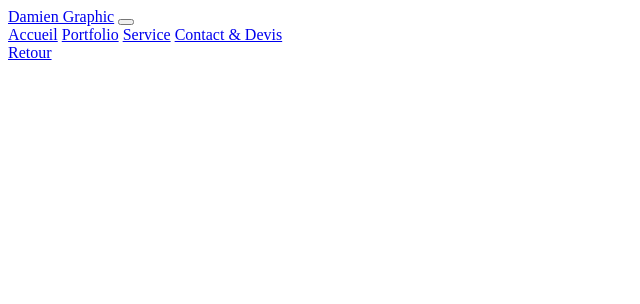
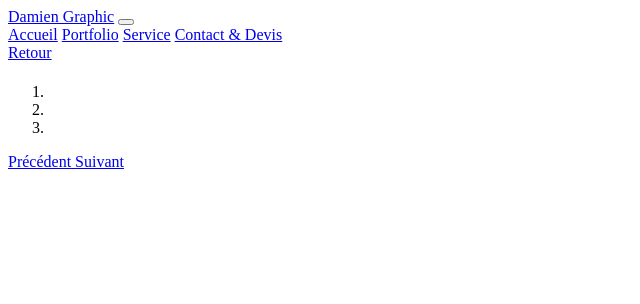
Before and after one commit to Koyuki13/Damien-Graphic, a Symfony app: template templates/projet/detail.html.twig in a window 1280 px wide. Shown: the top 304 px of the page, without its empty margins (0-640 px from the left). Run offline with Twig, Linux system fonts and the light colour scheme; the template is opened without the code that fills it, so the values that code supplies are empty; some libraries are stand-ins or nearby versions.

Commit message:
add carrousel in detail projet

```diff
--- a/assets/scss/app.scss
+++ b/assets/scss/app.scss
@@ -4,6 +4,8 @@
 @import "flash";
 @import "service";
 @import "call_to_action";
+@import "projet";
+@import "detail_projet";
 
 @import "~bootstrap/scss/bootstrap";
 
--- a/templates/home/index.html.twig
+++ b/templates/home/index.html.twig
@@ -6,7 +6,7 @@
 {% block main %}
     <div class="home d-lg-flex">
         <div class="left col-12 col-lg-6 d-none d-md-block ">
-            <img src="{{ asset('uploads/images/unsplash.jpg') }}" alt="image de fond">
+            <img src="{{ asset('uploads/images/unsplash.jpg') }}" alt="image de fond" class="img-cover">
         </div>
         <div class="right col-12 col-lg-6">
             <div class="image-profile mt-5">
--- a/templates/projet/detail.html.twig
+++ b/templates/projet/detail.html.twig
@@ -1,6 +1,9 @@
 {% extends 'layout.html.twig' %}
+
 {% block title %}Detail{% endblock %}
+
 {% block main %}
+
    <div class="container">
       <a href="{{ path('projet') }}" class="btn btn-sm"><i class="fas fa-chevron-left"></i> Retour</a>
       <h1 class="text-center mt-4">{{ project.title }}</h1>
@@ -8,15 +11,29 @@
          <p>{{ project.description | raw }}</p>
       </div>
 
-      <div class="row row-cols-1 row-cols-md-3 g-4">
-         {% for image in project.images %}
-            <div class="col mb-3">
-               <div class="card p-2">
+      <div id="carouselExampleIndicators" class="carousel slide" data-ride="carousel">
+         <ol class="carousel-indicators">
+            <li data-target="#carouselExampleIndicators" data-slide-to="0" class="active"></li>
+            <li data-target="#carouselExampleIndicators" data-slide-to="1"></li>
+            <li data-target="#carouselExampleIndicators" data-slide-to="2"></li>
+         </ol>
+         <div class="carousel-inner">
+            {% for image in project.images %}
+               <div class="carousel-item {% if loop.index == 1 %} active {% endif %}">
                   <img src="{{ asset('uploads/images/' ~ image.image) | imagine_filter('sizeOne') }}"
-                       class="card-img" alt="...">
+                       class="d-block" alt="slide">
                </div>
-            </div>
-         {% endfor %}
+            {% endfor %}
+         </div>
+         <a class="carousel-control-prev" href="#carouselExampleIndicators" role="button" data-slide="prev">
+            <span class="carousel-control-prev-icon" aria-hidden="true"></span>
+            <span class="sr-only">Précédent</span>
+         </a>
+         <a class="carousel-control-next" href="#carouselExampleIndicators" role="button" data-slide="next">
+            <span class="carousel-control-next-icon" aria-hidden="true"></span>
+            <span class="sr-only">Suivant</span>
+         </a>
       </div>
    </div>
+
 {% endblock %}
--- a/webpack.config.js
+++ b/webpack.config.js
@@ -25,7 +25,7 @@ Encore
      */
     .addEntry('app', './assets/js/app.js')
     .addStyleEntry('image_preview', './assets/scss/image_preview.scss')
-    .addStyleEntry('projets', './assets/scss/projets.scss')
+    .addStyleEntry('projets', './assets/scss/projet.scss')
     //.addEntry('page1', './assets/js/page1.js')
     //.addEntry('page2', './assets/js/page2.js')
 
```
Also changed, not shown: assets/scss/detail_projet.scss (added, +11 -0 lines), assets/scss/home.scss (+7 -6 lines), assets/scss/projet.scss (renamed from assets/scss/projets.scss).
